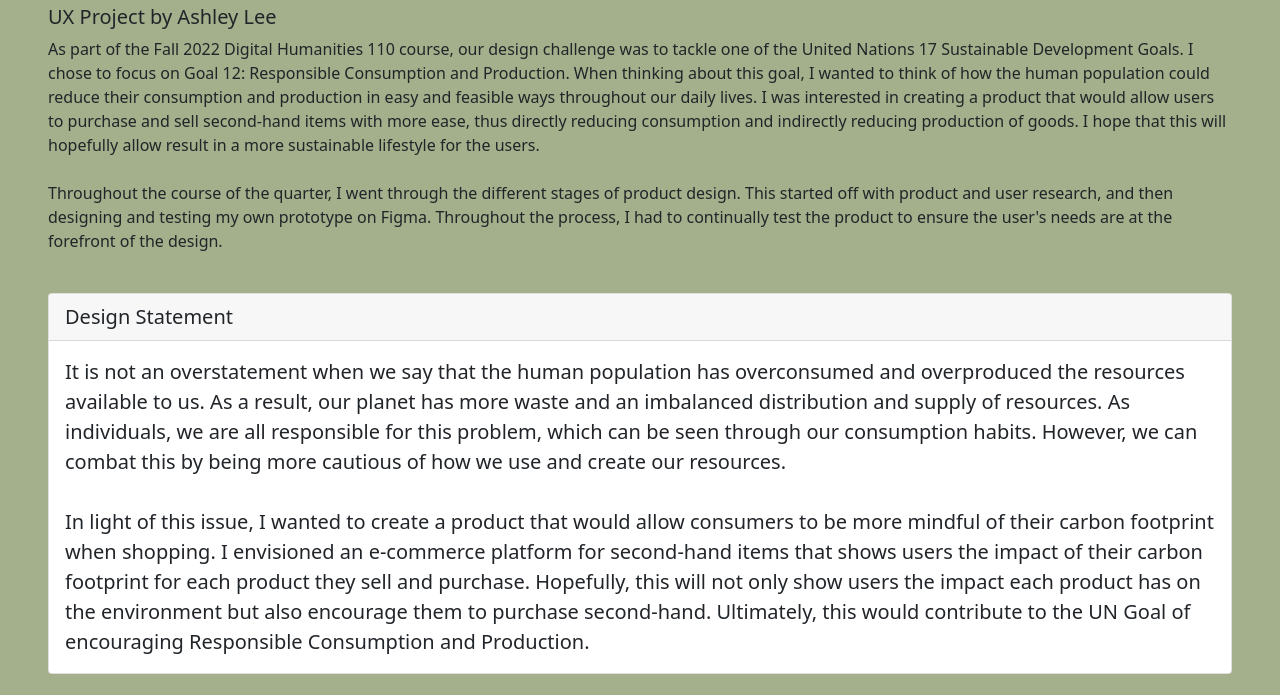
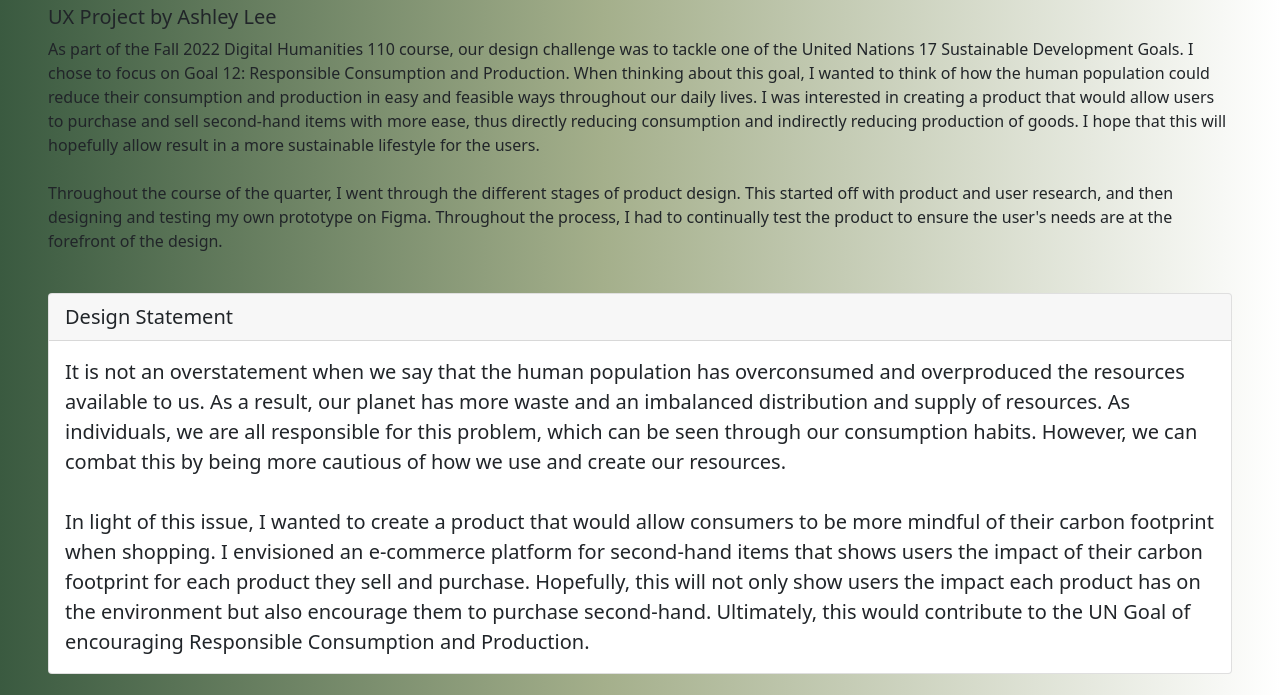
Before and after one commit to ashleyalee/DH110, a plain HTML site: page index.html in a window 1280 px wide. Shown: the part 224-919 px from the top of the page. Drawn offline with nearby package versions, Linux system fonts and the light colour scheme.

Commit message:
Update index.html

```diff
--- a/index.html
+++ b/index.html
@@ -9,7 +9,7 @@
     <meta name="viewport" content="width=device-width, initial-scale=1">
 
     <style>
-    body {background-image: linear-gradient(to bottom right, #a4af8b, #a4af8b);}
+    body {background-image: linear-gradient(90deg, rgba(58,90,64,1) 0%, rgba(164,175,139,1) 47%, rgba(255,255,255,1) 100%);}
     .cropped {object-fit: cover;
       height: 275px;}
     </style>
```
